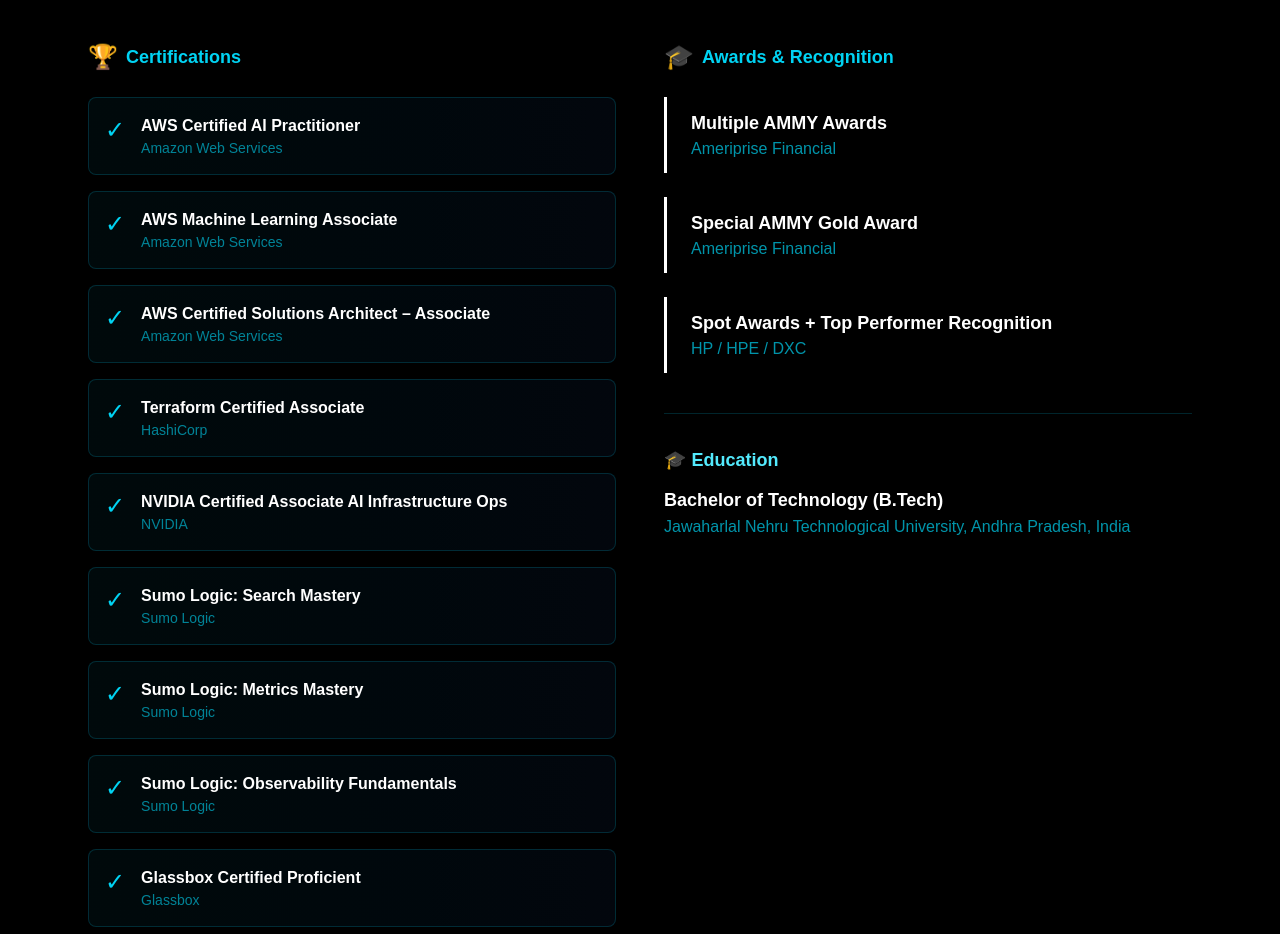
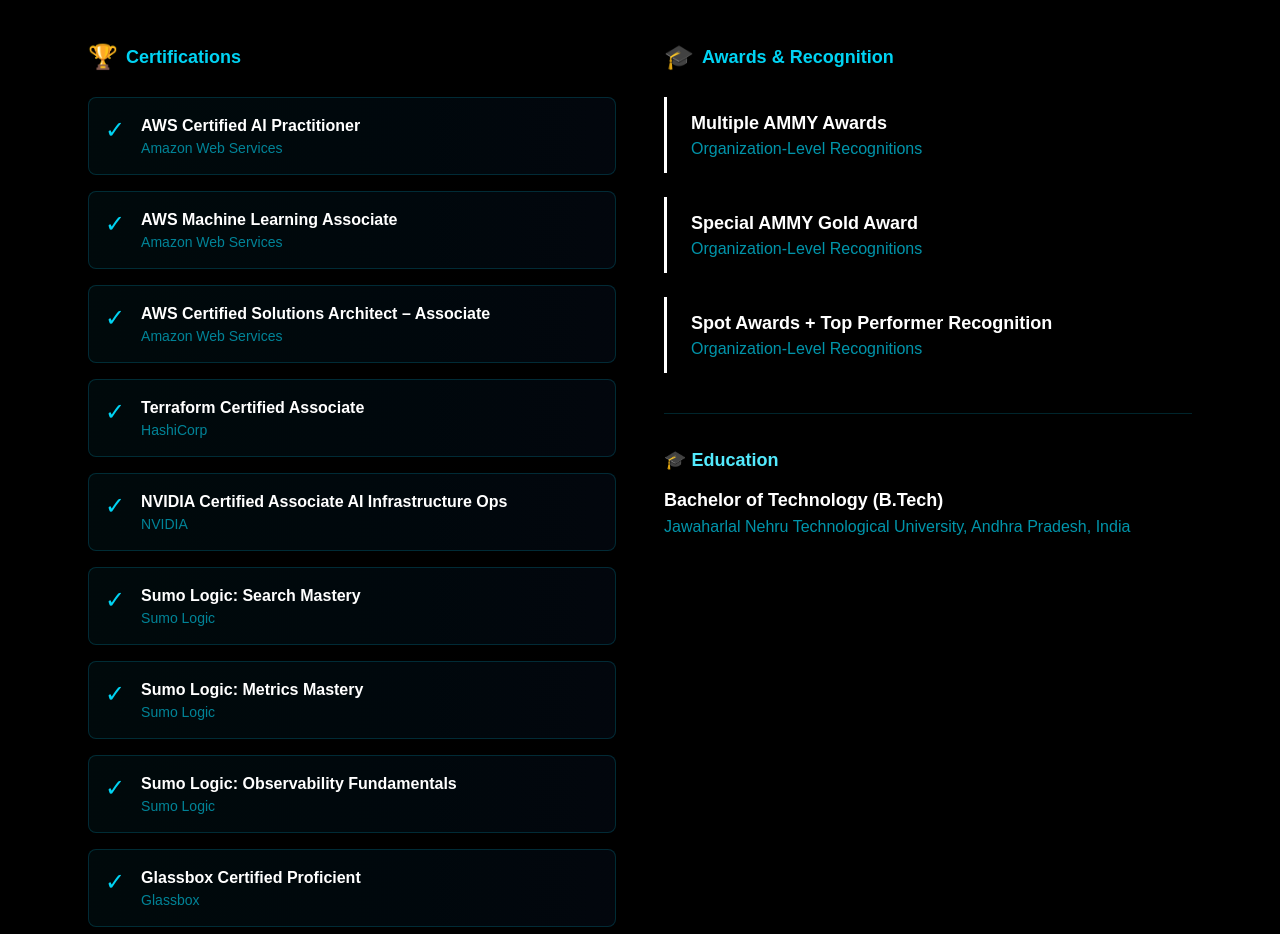
Before and after one commit to praveen-ai-platform/praveen-portfolio, a Next.js app: page / in a window 1280 px wide. Shown: the part 4040-4974 px from the top of the page. Built offline with nearby package versions, Linux system fonts and the light colour scheme.

Commit message:
Replace award company names with generic recognition label

```diff
--- a/src/app/components/Certifications.tsx
+++ b/src/app/components/Certifications.tsx
@@ -12,9 +12,9 @@
   ];
 
   const awards = [
-    { award: "Multiple AMMY Awards", company: "Ameriprise Financial" },
-    { award: "Special AMMY Gold Award", company: "Ameriprise Financial" },
-    { award: "Spot Awards + Top Performer Recognition", company: "HP / HPE / DXC" },
+    { award: "Multiple AMMY Awards", company: "Organization-Level Recognitions" },
+    { award: "Special AMMY Gold Award", company: "Organization-Level Recognitions" },
+    { award: "Spot Awards + Top Performer Recognition", company: "Organization-Level Recognitions" },
   ];
 
   return (
```
